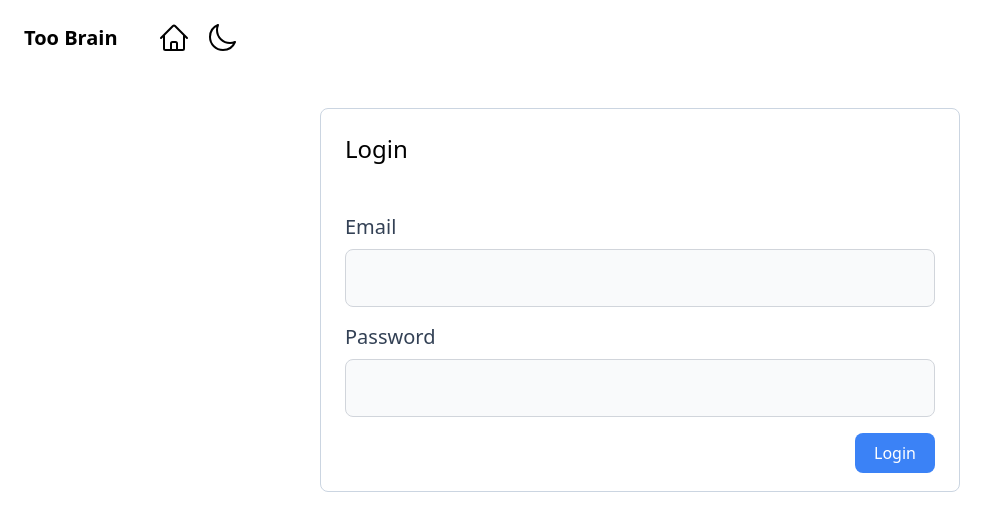
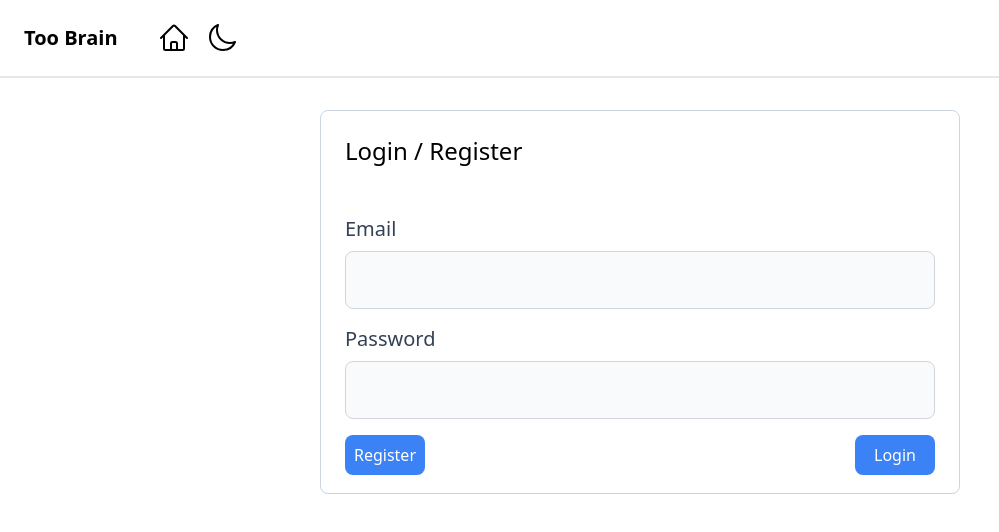
Before and after one commit to eyan88/toobrain, a React (Create React App) app in the folder client/: page /create in a window 1280 px wide. Shown: the top 532 px of the page, without its empty margins (0-999 px from the left). Built offline with nearby package versions, Linux system fonts and the light colour scheme.

Commit message:
add register, login auth, create note

```diff
--- a/client/src/App.js
+++ b/client/src/App.js
@@ -2,7 +2,6 @@ import './index.css';
 import Header from './components/Header';
 import Login from './components/Login';
 import Notes from './components/Notes';
-import { Outlet, Routes, Route } from 'react-router-dom';
 import { useState, useEffect } from 'react';
 
 const App = () => {
--- a/client/src/components/Header.js
+++ b/client/src/components/Header.js
@@ -8,7 +8,7 @@ const Header = ({ darkMode, toggleDarkMode, isLoggedIn }) => {
 
     return (
         <header>
-            <div className='flex flex-row content-center dark:text-slate-200 dark:bg-slate-800 justify-between items-center min-w-min'>
+            <div className='flex flex-row content-center dark:text-slate-200 dark:bg-slate-800 justify-between items-center min-w-min border-b-2'>
                 <div className='flex flex-row items-center'>
                     <h1 className='text-xl font-bold p-6 dark:text-slate-200 dark:bg-slate-800'>
                         <Link to='/'>Too Brain</Link>
--- a/client/src/components/Login.js
+++ b/client/src/components/Login.js
@@ -3,16 +3,38 @@ import { motion } from 'framer-motion';
 
 
 const Login = ({ setIsLoggedIn }) => {
-    const [user, setUser] = useState({ name: '', email: '', password: '' })
+    const [user, setUser] = useState({ email: '', password: '' })
 
     const onChangeInput = (e) => {
         const { name, value } = e.target;
         setUser({ ...user, [name]: value });
     };
 
-    const loginUser = async () => {
+    const registerUser = async (e) => {
+        e.preventDefault();
         try {
-            const res = await fetch('http://localhost:8080/login', {
+            await fetch('http://localhost:8080/users/register', {
+                method: 'POST',
+                headers: {
+                    'Content-Type': 'application/json'
+                },
+                body: JSON.stringify({
+                    email: user.email,
+                    password: user.password,
+                })
+            })
+                .then((response) => response.text())
+                .then((data) => console.log(data.msg))
+            setUser({ email: '', password: '' });
+        } catch (err) {
+            console.log(err);
+        }
+    }
+
+    const loginUser = async (e) => {
+        e.preventDefault();
+        try {
+            await fetch('http://localhost:8080/users/login', {
                 method: 'POST',
                 headers: {
                     'Content-Type': 'application/json'
@@ -23,11 +45,13 @@ const Login = ({ setIsLoggedIn }) => {
                 })
             })
                 .then(data => data.json())
+                .then(data => {
+                    localStorage.setItem('token', data.token);
+                    setIsLoggedIn(true);
+                })
                 .catch(err => {
                     console.log(err);
                 })
-            localStorage.setItem('token', res.token);
-            setIsLoggedIn(true);
         } catch (err) {
             console.log(err);
         }
@@ -41,7 +65,7 @@ const Login = ({ setIsLoggedIn }) => {
                 animate={{ opacity: 1, scale: 1 }}
                 transition={{ duration: 0.5 }}>
                 <div className="bg-white dark:bg-slate-800 dark:border-gray-600 rounded-lg flex-col border border-slate-300 min-w-min w-1/2 h-96 mt-8">
-                    <h2 className="text-2xl dark:text-slate-200 p-6">Login</h2>
+                    <h2 className="text-2xl dark:text-slate-200 p-6">Login / Register</h2>
                     <form className="p-6 flex flex-col">
                         <div>
                             <label htmlFor="email" className="block w-auto">
@@ -56,7 +80,10 @@ const Login = ({ setIsLoggedIn }) => {
                             </label>
                         </div>
 
-                        <button type="submit" onClick={loginUser} className="w-20 h-10 mt-4 text-white bg-blue-500 hover:bg-blue-300 place-self-end rounded-lg transition duration:400">Login</button>
+                        <div className="flex flex-row justify-between">
+                            <button type="submit" onClick={registerUser} className="w-20 h-10 mt-4 text-white bg-blue-500 hover:bg-blue-300 place-self-end rounded-lg transition duration:400">Register</button>
+                            <button type="submit" onClick={loginUser} className="w-20 h-10 mt-4 text-white bg-blue-500 hover:bg-blue-300 place-self-end rounded-lg transition duration:400">Login</button>
+                        </div>
                     </form>
                 </div>
             </motion.div>
--- a/client/src/components/notes/CreateNote.js
+++ b/client/src/components/notes/CreateNote.js
@@ -12,6 +12,7 @@ const CreateNote = () => {
     const createNote = async (e) => {
         e.preventDefault();
         try {
+            const token = localStorage.getItem('token');
             // destructure note from state variable
             const { title, content } = note;
 
@@ -22,9 +23,10 @@ const CreateNote = () => {
             };
 
             // post to api
-            await fetch(`${process.env.REACT_APP_MOCK_URI}/api/notes`, {
+            await fetch('http://localhost:8080/api/notes', {
                 method: 'POST',
                 headers: {
+                    'Authorization': token,
                     'Content-Type': 'application/json',
                 },
                 body: JSON.stringify(newNote),
@@ -34,6 +36,7 @@ const CreateNote = () => {
                 .catch((err) => {
                     console.log(err)
                 });
+            alert('note saved');
         } catch (err) {
             console.error('Error:', err);
         }
--- a/client/src/components/notes/Home.js
+++ b/client/src/components/notes/Home.js
@@ -4,11 +4,15 @@ import { motion } from 'framer-motion';
 
 const Home = () => {
     const [notes, setNotes] = useState([]);
+    const [token, setToken] = useState('');
 
-    const getNotes = async () => {
+    const getNotes = async (token) => {
         try {
-            await fetch(`${process.env.REACT_APP_MOCK_URI}/api/notes`, {
+            const res = await fetch('http://localhost:8080/api/notes', {
                 method: 'GET',
+                headers: {
+                    'Authorization': token
+                }
             })
                 .then((response) => response.json())
                 .then((data) => {
@@ -29,7 +33,11 @@ const Home = () => {
     };
 
     useEffect(() => {
-        getNotes();
+        const token = localStorage.getItem('token');
+        setToken(token);
+        if (token) {
+            getNotes(token);
+        }
     }, []);
 
     return (
```
